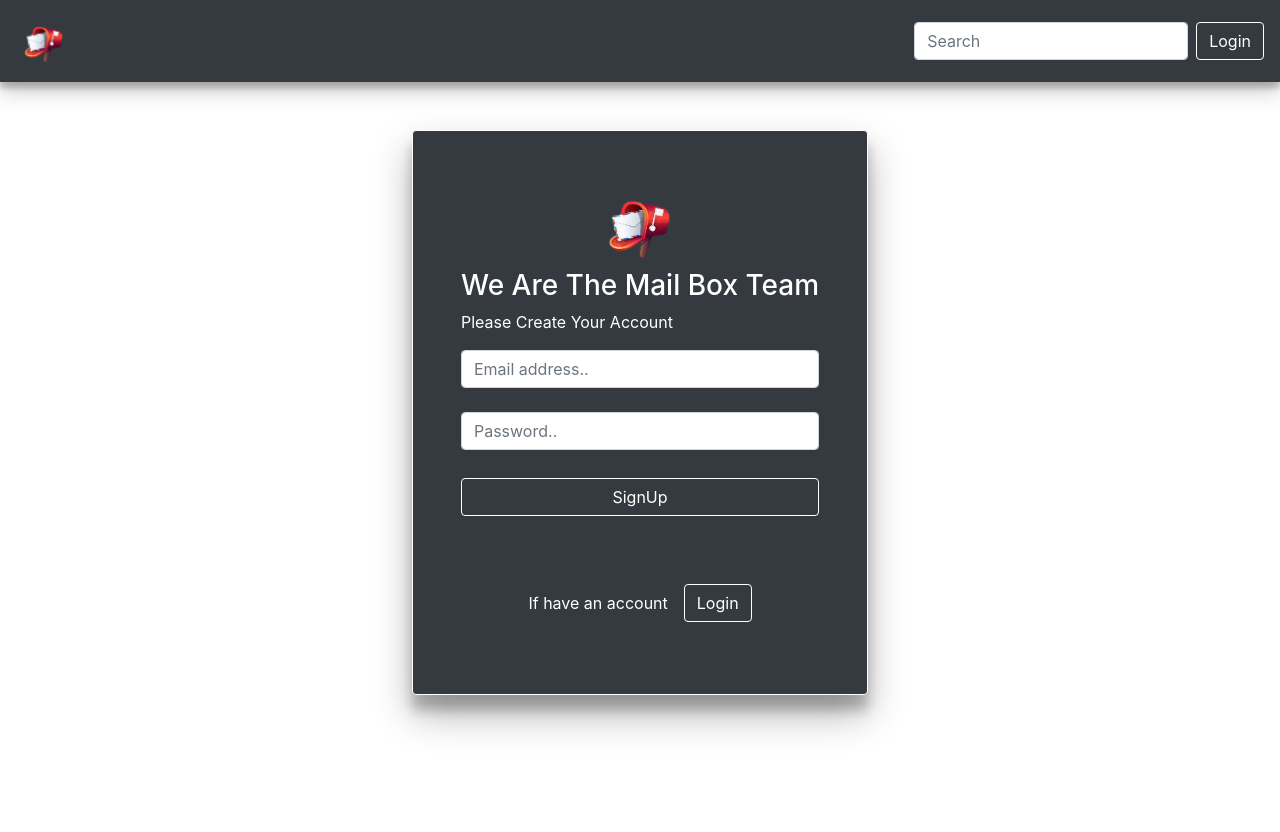
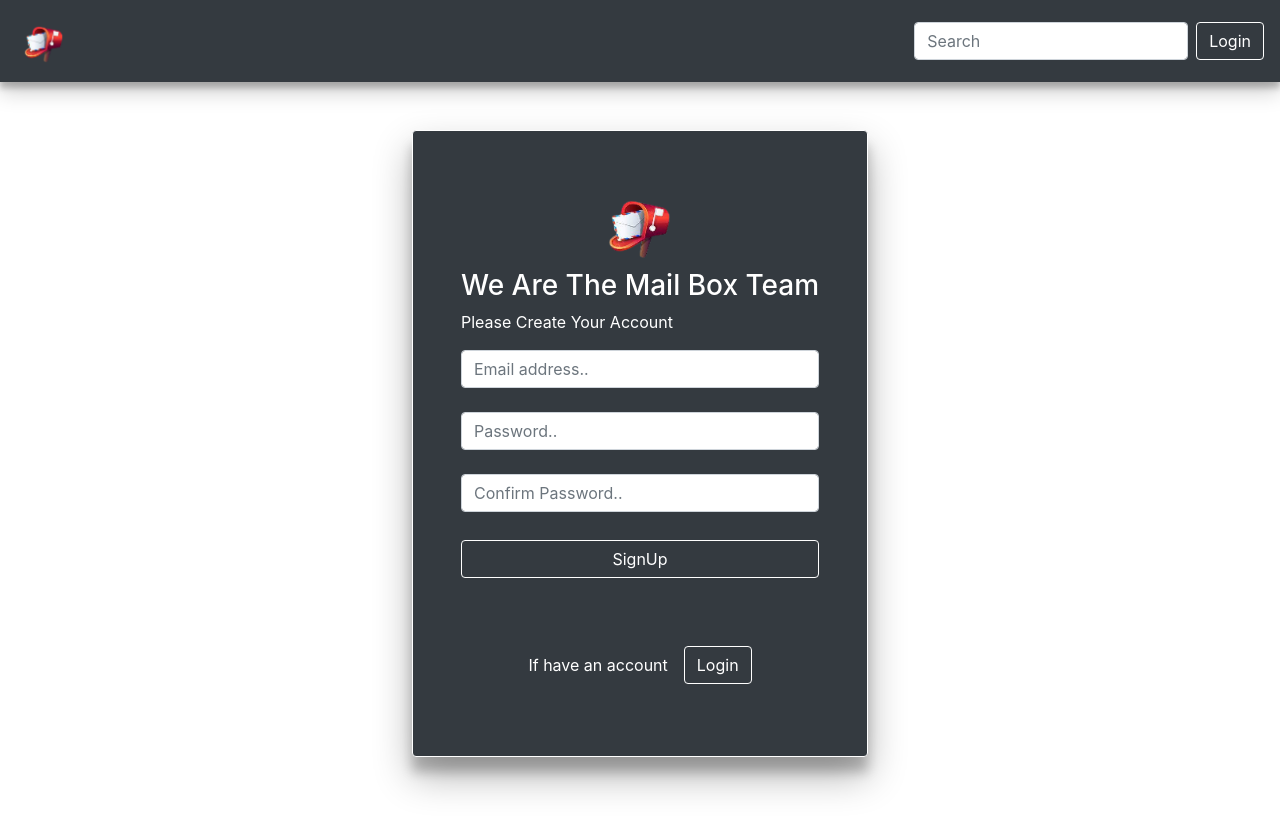
Before and after one commit to shiwani295/Mail-Box-Redux, a React (Create React App) app: page /login in a window 1280 px wide. Shown: the top 832 px of the page. Before the commit the page ends 800 px from the top, so only its background shows below. Built offline with nearby package versions, Linux system fonts and the light colour scheme.

Commit message:
add confirm password feild in sifnup form

```diff
--- a/src/Components/Layout/Authentication/Signupform.js
+++ b/src/Components/Layout/Authentication/Signupform.js
@@ -8,6 +8,7 @@ import { Link, useNavigate } from "react-router-dom";
 const Signupform = () => {
   const InputemailRef = useRef();
   const InputpasswordRef = useRef();
+  const inputCpasswordRef = useRef();
   const history = useNavigate();
   const dispatch = useDispatch();
   const islogin = useSelector((state) => state.Auth.isAuth);
@@ -18,6 +19,14 @@ const Signupform = () => {
     const password = InputpasswordRef.current.value;
     dispatch(AuthAction.Signup(email, password));
 
+    let cpassword;
+    if (!login) {
+      cpassword = inputCpasswordRef.current.value;
+    } else {
+      cpassword = InputpasswordRef.current.value;
+    }
+
+    if (password === cpassword) {
       let url;
       if (login) {
         url =
@@ -55,6 +64,15 @@ const Signupform = () => {
         .catch((err) => {
           alert(err.message);
         });
+
+      InputemailRef.current.value = "";
+      InputpasswordRef.current.value = "";
+      if (!login) {
+        inputCpasswordRef.current.value = "";
+      }
+    } else {
+      alert("Passwords do not match");
+    }
 
     //
   };
@@ -99,6 +117,18 @@ const Signupform = () => {
                     required
                   />
                 </div>
+                {!login && (
+                  <div className="form-outline mb-4">
+                    <input
+                      type="password"
+                      id="form2Example22"
+                      className="form-control"
+                      placeholder="Confirm Password.."
+                      ref={inputCpasswordRef}
+                      required
+                    />
+                  </div>
+                )}
 
                 <div className="text-center pt-1 mb-5 pb-1">
                   <button
```
Lines whose indentation alone changed are shown as unchanged.
